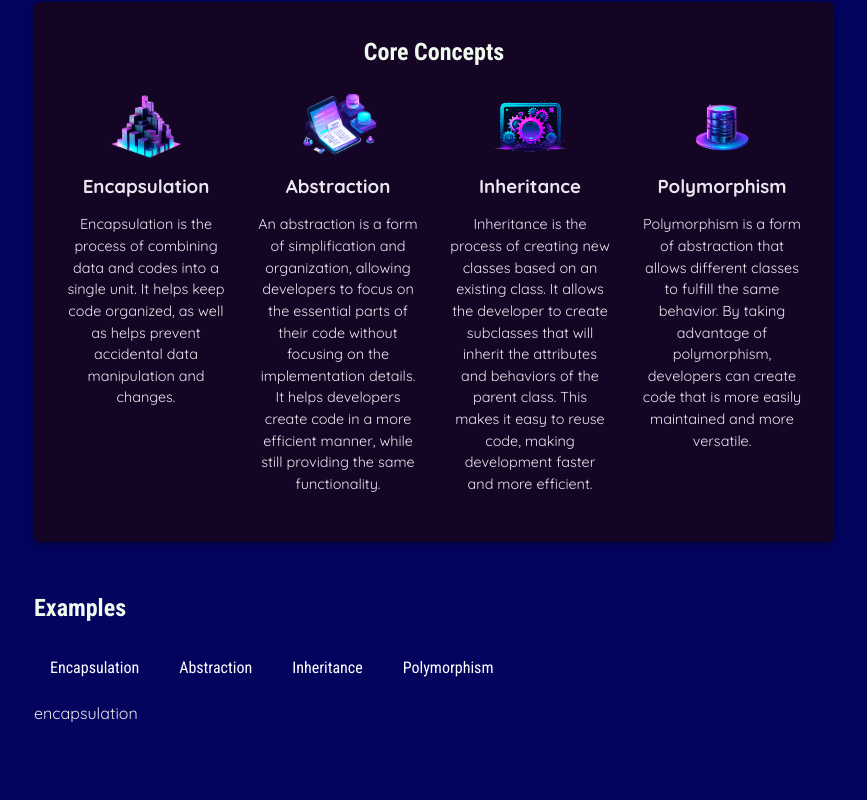
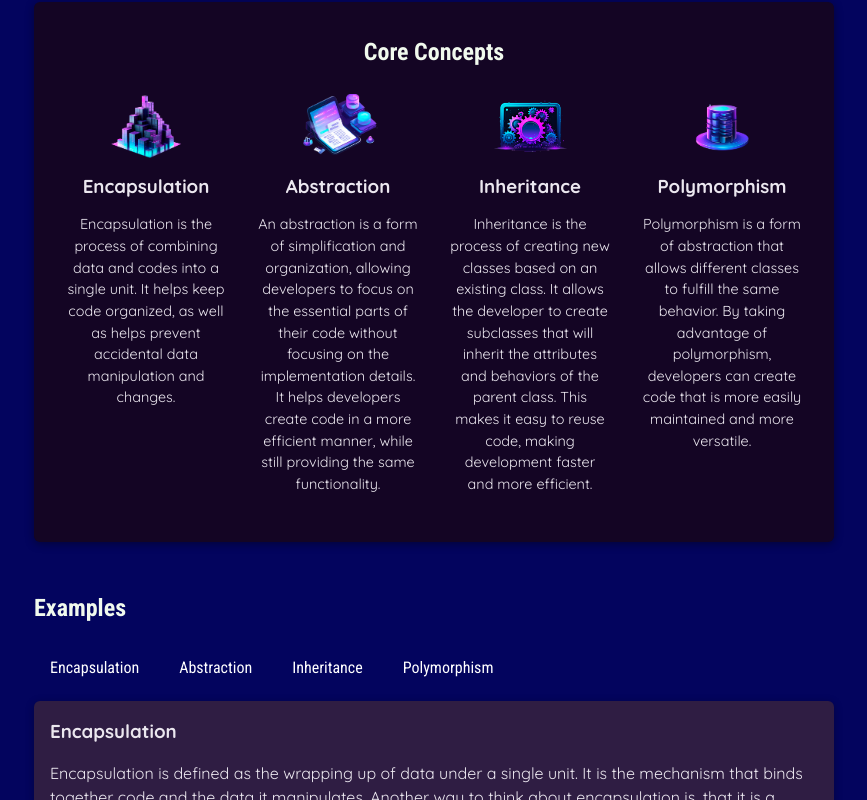
Before and after one commit to Tanushree227/ReactEssentialProject, a React (Vite) app: page / in a window 1280 px wide. Both pictures are taken after a click on the button "Encapsulation". Shown: the part 480-1280 px from the top of the page, without its empty margins (206-1073 px from the left). Built offline with nearby package versions, Linux system fonts and the light colour scheme.

Commit message:
rendering content conditionally

```diff
--- a/src/App.jsx
+++ b/src/App.jsx
@@ -3,14 +3,30 @@ import { CORE_CONCEPTS } from './data';
 import Header from './components/Header.jsx';
 import CoreConcept from './components/CoreConcepts.jsx';
 import TabButton from './components/TabButton.jsx';
+import { EXAMPLES } from './data';
 
 function App() {
 
-  const [ selectedTopic, setSelectedTopic ] = useState('Please click a button');
+  const [ selectedTopic, setSelectedTopic ] = useState();
 
   function handleSelect(selectedButton)
   {
     setSelectedTopic(selectedButton);
+  }
+
+  let tabContent = <p>Please select a topic.</p>;
+
+  if(selectedTopic)
+  {
+    tabContent = (
+    <div id='tab-content'>
+      <h3>{EXAMPLES[selectedTopic].title}</h3>
+      <p>{EXAMPLES[selectedTopic].description}</p>
+      <pre>
+        <code>{EXAMPLES[selectedTopic].code}</code>
+      </pre>
+      </div>
+  )
   }
 
   return (
@@ -34,7 +50,7 @@ function App() {
             <TabButton onSelect={() => handleSelect('inheritance')}>Inheritance</TabButton>
             <TabButton onSelect={() => handleSelect('polymorphism')}>Polymorphism</TabButton>
           </menu>
-          {selectedTopic}
+          {tabContent}
         </section>
       </main>
     </div>
--- a/src/data.js
+++ b/src/data.js
@@ -24,4 +24,149 @@ export const CORE_CONCEPTS = [
         title: "Polymorphism",
         description: "Polymorphism is a form of abstraction that allows different classes to fulfill the same behavior. By taking advantage of polymorphism, developers can create code that is more easily maintained and more versatile."
     },
-]
+];
+
+export const EXAMPLES = {
+    encapsulation:
+    {
+        title: "Encapsulation",
+        description: "Encapsulation is defined as the wrapping up of data under a single unit. It is the mechanism that binds together code and the data it manipulates. Another way to think about encapsulation is, that it is a protective shield that prevents the data from being accessed by the code outside this shield. ",
+        code:
+        `class Name {
+            // Private is using to hide the data
+            private int age;
+
+            // getter
+            public int getAge() { return age; }
+
+            // setter
+            public void setAge(int age) { this.age = age; }
+        }
+
+        class Test {
+            // main function
+            public static void main(String[] args)
+            {
+                Name n1 = new Name();
+                n1.setAge(19);
+                System.out.println("The age of the person is: "
+                                   + n1.getAge());
+            }
+        }`
+    },
+    abstraction:
+    {
+        title: "Abstraction",
+        description: "Data Abstraction may also be defined as the process of identifying only the required characteristics of an object ignoring the irrelevant details. The properties and behaviors of an object differentiate it from other objects of similar type and also help in classifying/grouping the objects.",
+        code:
+        `abstract class Animal {
+            private String name;
+
+            public Animal(String name) { this.name = name; }
+
+            public abstract void makeSound();
+
+            public String getName() { return name; }
+        }
+
+        // Abstracted class
+        class Dog extends Animal {
+            public Dog(String name) { super(name); }
+
+            public void makeSound()
+            {
+                System.out.println(getName() + " barks");
+            }
+        }
+
+        // Abstracted class
+        class Cat extends Animal {
+            public Cat(String name) { super(name); }
+
+            public void makeSound()
+            {
+                System.out.println(getName() + " meows");
+            }
+        }
+
+        // Driver Class
+        public class AbstractionExample {
+            // Main Function
+            public static void main(String[] args)
+            {
+                Animal myDog = new Dog("Buddy");
+                Animal myCat = new Cat("Fluffy");
+
+                myDog.makeSound();
+                myCat.makeSound();
+            }
+        }`
+    },
+    inheritance:
+    {
+        title: "Inheritance",
+        description: "Inheritance is a feature or a process in which, new classes are created from the existing classes. The new class created is called “derived class” or “child class” and the existing class is known as the “base class” or “parent class”. The derived class now is said to be inherited from the base class.",
+        code:
+        `class Parent {
+            public:
+                int id_p;
+            };
+
+            // Sub class inheriting from Base Class(Parent)
+            class Child : public Parent {
+            public:
+                int id_c;
+            };
+
+            // main function
+            int main()
+            {
+                Child obj1;
+
+                // An object of class child has all data members
+                // and member functions of class parent
+                obj1.id_c = 7;
+                obj1.id_p = 91;
+                cout << "Child id is: " << obj1.id_c << '\n';
+                cout << "Parent id is: " << obj1.id_p << '\n';
+
+                return 0;
+            }`
+    },
+    polymorphism:
+    {
+        title: "Polymorphism",
+        description: "Polymorphism is considered one of the important features of Object-Oriented Programming. Polymorphism allows us to perform a single action in different ways. In other words, polymorphism allows you to define one interface and have multiple implementations. The word “poly” means many and “morphs” means forms, So it means many forms.",
+        code:
+        `class Helper {
+
+            // Method with 2 integer parameters
+            static int Multiply(int a, int b)
+            {
+                // Returns product of integer numbers
+                return a * b;
+            }
+
+            // Method 2
+            // With same name but with 2 double parameters
+            static double Multiply(double a, double b)
+            {
+                // Returns product of double numbers
+                return a * b;
+            }
+        }
+
+        // Class 2
+        // Main class
+        class Test {
+            // Main driver method
+            public static void main(String[] args)
+            {
+                // Calling method by passing
+                // input as in arguments
+                System.out.println(Helper.Multiply(2, 4));
+                System.out.println(Helper.Multiply(5.5, 6.3));
+            }
+        }`
+    }
+}
```
